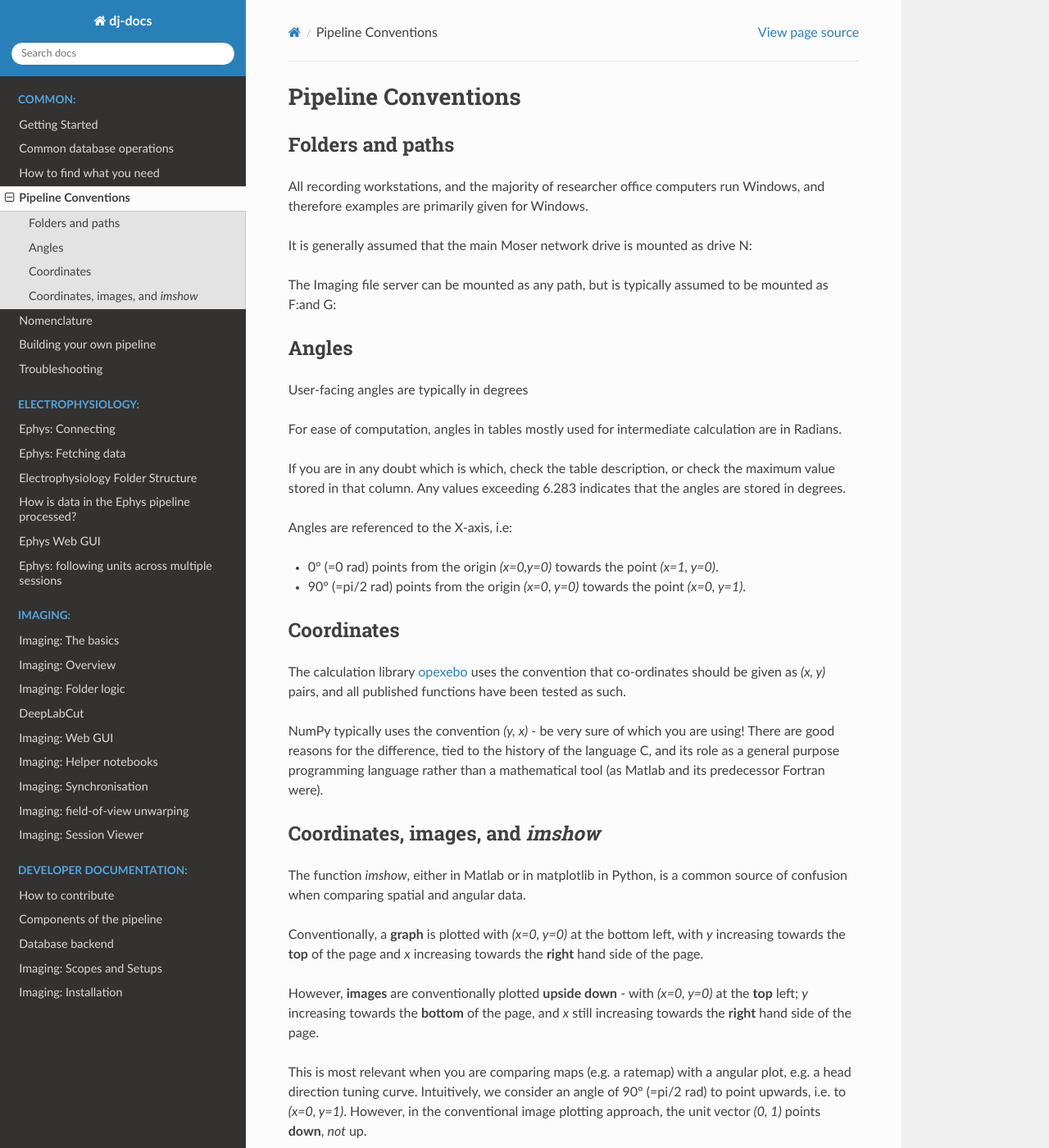
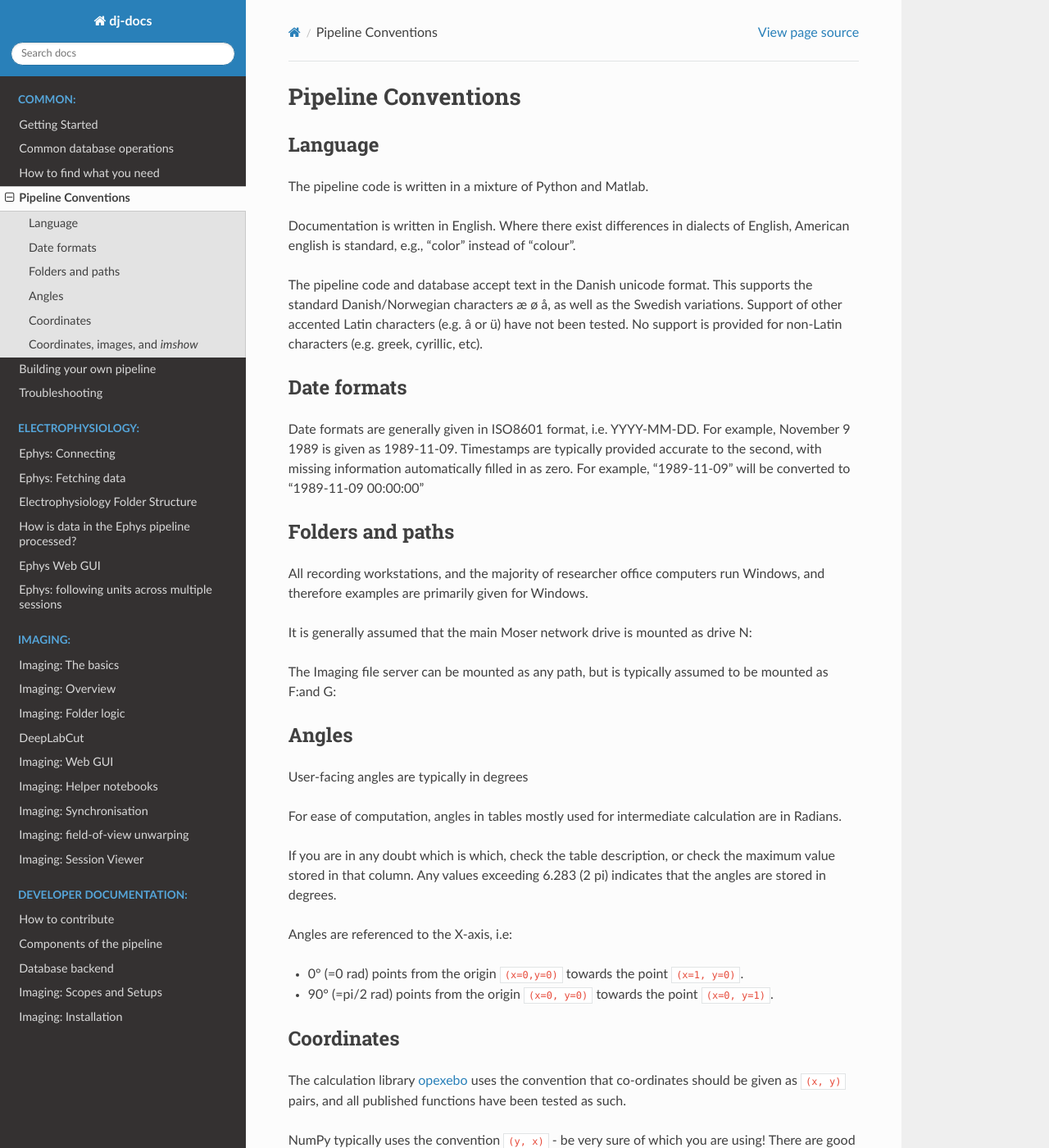
Before and after one commit to kavli-ntnu/dj-docs, a Sphinx documentation site: the page built from docs/common/conventions.rst, in a window 1280 px wide and 1400 px high. Shown: the whole window at 82% size. Built offline with Sphinx 7.4.7 and the Read the Docs theme 2.0.0, drawn with Linux system fonts in a browser that asks for light colours; some of the changed text lies outside the part shown.

Commit message:
Converge `nomenclature` and `conventions`
The discussion about specific terminology shall be moved independently to each pipeline

```diff
--- a/docs/common/conventions.rst
+++ b/docs/common/conventions.rst
@@ -1,6 +1,20 @@
 ======================================
 Pipeline Conventions
 ======================================
+Language
+-----------
+
+The pipeline code is written in a mixture of Python and Matlab.
+
+Documentation is written in English. Where there exist differences in dialects of English, American english is standard, e.g., "color" instead of "colour".
+
+The pipeline code and database accept text in the Danish unicode format. This supports the standard Danish/Norwegian characters æ ø å, as well as the Swedish variations. Support of other accented Latin characters (e.g. â or ü) have not been tested. No support is provided for non-Latin characters (e.g. greek, cyrillic, etc).
+
+Date formats
+--------------
+
+Date formats are generally given in ISO8601 format, i.e. YYYY-MM-DD. For example, November 9 1989 is given as 1989-11-09. Timestamps are typically provided accurate to the second, with missing information automatically filled in as zero. For example, "1989-11-09" will be converted to "1989-11-09 00:00:00"
+
 
 Folders and paths
 ---------------
@@ -19,19 +33,19 @@
 
 For ease of computation, angles in tables mostly used for intermediate calculation are in Radians.
 
-If you are in any doubt which is which, check the table description, or check the maximum value stored in that column. Any values exceeding 6.283 indicates that the angles are stored in degrees.
+If you are in any doubt which is which, check the table description, or check the maximum value stored in that column. Any values exceeding 6.283 (2 pi) indicates that the angles are stored in degrees.
 
 Angles  are referenced to the X-axis, i.e:
 
-* 0° (=0 rad) points from the origin `(x=0,y=0)` towards the point `(x=1, y=0)`.
-* 90° (=pi/2 rad) points from the origin `(x=0, y=0)` towards the point `(x=0, y=1)`.
+* 0° (=0 rad) points from the origin ``(x=0,y=0)`` towards the point ``(x=1, y=0)``.
+* 90° (=pi/2 rad) points from the origin ``(x=0, y=0)`` towards the point ``(x=0, y=1)``.
 
 Coordinates
 ------------------
 
-The calculation library `opexebo <https://github.com/kavli-ntnu/opexebo>`_ uses the convention that co-ordinates should be given as `(x, y)` pairs, and all published functions have been tested as such.
+The calculation library `opexebo <https://github.com/kavli-ntnu/opexebo>`_ uses the convention that co-ordinates should be given as ``(x, y)`` pairs, and all published functions have been tested as such.
 
-NumPy typically uses the convention `(y, x)` - be very sure of which you are using! There are good reasons for the difference, tied to the history of the language C, and its role as a general purpose programming language rather than a mathematical tool (as Matlab and its predecessor Fortran were).
+NumPy typically uses the convention ``(y, x)`` - be very sure of which you are using! There are good reasons for the difference, tied to the history of the language C, and its role as a general purpose programming language rather than a mathematical tool (as Matlab and its predecessor Fortran were).
 
 
 Coordinates, images, and `imshow`
@@ -39,11 +53,11 @@
 
 The function `imshow`, either in Matlab or in matplotlib in Python, is a common source of confusion when comparing spatial and angular data.
 
-Conventionally, a **graph** is plotted with `(x=0, y=0)` at the bottom left, with `y` increasing towards the **top** of the page and `x` increasing towards the **right** hand side of the page.
+Conventionally, a **graph** is plotted with ``(x=0, y=0)`` at the bottom left, with ``y`` increasing towards the **top** of the page and ``x`` increasing towards the **right** hand side of the page.
 
-However, **images** are conventionally plotted **upside down** - with `(x=0, y=0)` at the **top** left; `y` increasing towards the **bottom** of the page, and `x` still increasing towards the **right** hand side of the page.
+However, **images** are conventionally plotted **upside down** - with ``(x=0, y=0)`` at the **top** left; ``y`` increasing towards the **bottom** of the page, and ``x`` still increasing towards the **right** hand side of the page.
 
-This is most relevant when you are comparing maps (e.g. a ratemap) with a angular plot, e.g. a head direction tuning curve. Intuitively, we consider an angle of 90° (=pi/2 rad) to point upwards, i.e. to `(x=0, y=1)`. However, in the conventional image plotting approach, the unit vector `(0, 1)` points **down**, *not* up.
+This is most relevant when you are comparing maps (e.g. a ratemap) with a angular plot, e.g. a head direction tuning curve. Intuitively, we consider an angle of 90° (=pi/2 rad) to point upwards, i.e. to ``(x=0, y=1)``. However, in the conventional image plotting approach, the unit vector `(0, 1)` points **down**, *not* up.
 
 Consider the following simple example:
 
--- a/docs/index.rst
+++ b/docs/index.rst
@@ -18,7 +18,6 @@
    common/common_operations
    common/finding
    common/conventions
-   common/nomenclature
    common/building_your_own
    common/troubleshooting
 
```
Also changed, not shown: docs/common/nomenclature.md (deleted, +0 -25 lines).
